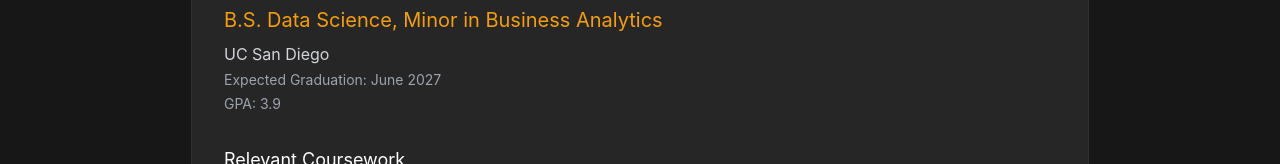
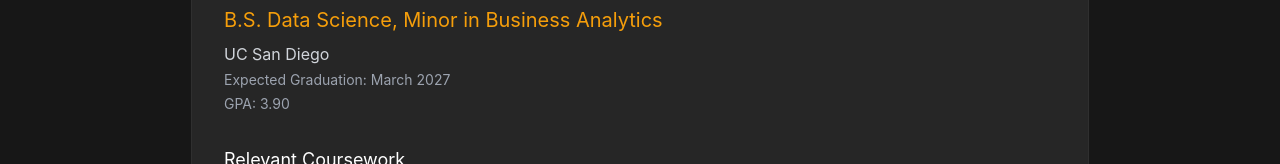
Before and after one commit to athervvidhate/portfolio, a React (Vite) app: page / in a window 1280 px wide. Both pictures are taken after a click on the button "Education & Coursework". Shown: the part 1670-1834 px from the top of the page. Built offline with nearby package versions, Linux system fonts and the light colour scheme; a web font is replaced by a local one.

Commit message:
wi26 classes, intellinum

```diff
--- a/src/Portfolio.tsx
+++ b/src/Portfolio.tsx
@@ -128,13 +128,13 @@
   const education = {
     degree: "B.S. Data Science, Minor in Business Analytics",
     school: "UC San Diego",
-    expectedGrad: "June 2027",
-    gpa: "3.9",
+    expectedGrad: "March 2027",
+    gpa: "3.90",
     relevantCourses: [
-        "Information Technology - Business Analytics (MGT 153)*",
-        "Business Analytics (MGT 151)*",
-        "Probabilistic Modeling & Machine Learning (DSC 140A)*",
-        "Recommender Systems & Web Mining (CSE 158)*",
+        "Information Technology - Business Analytics (MGT 153)",
+        "Business Analytics (MGT 151)",
+        "Probabilistic Modeling & Machine Learning (DSC 140A)",
+        "Recommender Systems & Web Mining (CSE 158)",
         "Systems for Scalable Analytics (DSC 102)",
         "Practice of Data Science (DSC 80)",
         "Theoretical Foundations of Data Science (DSC 40A/40B)",
@@ -149,9 +149,14 @@
 
   const experience = [
     {
+      title: "AI Research & Development Intern",
+      organization: "Intellinum",
+      period: "Jan 2026 - Present",
+    },
+    {
       title: "Full-Stack Developer Intern",
       organization: "Nexa Tax",
-      period: "Aug 2025 - Present",
+      period: "Aug 2025 - Dec 2025",
       description: "Delivered 95% structured data extraction accuracy in production-grade AI tax processing system with 100+ PDF documents processed through RAG pipeline, achieving structured data extraction from financial documents with 23 categories",
       description2: "Optimized computer vision pipeline achieving 60% reduction in processing time through YOLO object detection and multimodal LLM architecture for receipt/income document processing, with 100% uptime for 1000+ concurrent users.",
       description3: "Engineered scalable Flask REST API with LangChain and LangGraph state management, implementing 8+ endpoints for chatbot interaction and conversation history tracking with Postgres persistence and user session management."
@@ -181,11 +186,11 @@
       description3: "Designed and delivered an interactive Tableau dashboard analyzing member demographics, retention patterns, and growth opportunities, driving data-backed engagement initiatives."
     },
     {
-      title: "Active Member",
+      title: "Historian",
       organization: "Tau Kappa Epsilon",
       period: "Sep 2024 - Present",
       description: "Built Tau Kappa Epsilon alumni engagement portal using Next.js and React to support donations, networking, and access to chapter history for 1000+ members",
-      description2: "Implemented software development lifecycle practices including conventional commits and code review standards to ensure high code quality.",
+      description2: "Implemented software development lifecycle practices including conventional commits and code review standards to ensure high code quality."
     },
   ]
 
@@ -594,10 +599,13 @@
                       <h5 className="text-md font-medium text-orange-500 mb-3">Machine Learning & Advanced Topics</h5>
                       <div className="grid md:grid-cols-2 gap-3">
                         <div className="bg-neutral-200 dark:bg-neutral-700 rounded-md p-3">
-                          <span className="text-gray-700 dark:text-gray-300 text-sm">Probabilistic Modeling & Machine Learning (DSC 140A)*</span>
+                          <span className="text-gray-700 dark:text-gray-300 text-sm">Representation Learning (DSC 140B)*</span>
                         </div>
                         <div className="bg-neutral-200 dark:bg-neutral-700 rounded-md p-3">
-                          <span className="text-gray-700 dark:text-gray-300 text-sm">Recommender Systems & Web Mining (CSE 158)*</span>
+                          <span className="text-gray-700 dark:text-gray-300 text-sm">Probabilistic Modeling & Machine Learning (DSC 140A)</span>
+                        </div>
+                        <div className="bg-neutral-200 dark:bg-neutral-700 rounded-md p-3">
+                          <span className="text-gray-700 dark:text-gray-300 text-sm">Recommender Systems & Web Mining (CSE 158)</span>
                         </div>
                       </div>
                     </div>
@@ -605,6 +613,9 @@
                     <div className="mb-6">
                       <h5 className="text-md font-medium text-rose-500 mb-3">Mathematics</h5>
                       <div className="grid md:grid-cols-2 gap-3">
+                        <div className="bg-neutral-200 dark:bg-neutral-700 rounded-md p-3">
+                          <span className="text-gray-700 dark:text-gray-300 text-sm">Data Analysis and Inference (MATH 189)*</span>
+                        </div>
                         <div className="bg-neutral-200 dark:bg-neutral-700 rounded-md p-3">
                           <span className="text-gray-700 dark:text-gray-300 text-sm">Probability and Statistics (MATH 183)</span>
                         </div>
@@ -624,10 +635,13 @@
                       <h5 className="text-md font-medium text-amber-600 mb-3">Business Analytics</h5>
                       <div className="grid md:grid-cols-2 gap-3">
                         <div className="bg-neutral-200 dark:bg-neutral-700 rounded-md p-3">
-                          <span className="text-gray-700 dark:text-gray-300 text-sm">Information Technology - Business Analytics (MGT 153)*</span>
+                          <span className="text-gray-700 dark:text-gray-300 text-sm">Advanced Business Analytics (MGT 155)*</span>
                         </div>
                         <div className="bg-neutral-200 dark:bg-neutral-700 rounded-md p-3">
-                          <span className="text-gray-700 dark:text-gray-300 text-sm">Business Analytics (MGT 151)*</span>
+                          <span className="text-gray-700 dark:text-gray-300 text-sm">Information Technology - Business Analytics (MGT 153)</span>
+                        </div>
+                        <div className="bg-neutral-200 dark:bg-neutral-700 rounded-md p-3">
+                          <span className="text-gray-700 dark:text-gray-300 text-sm">Business Analytics (MGT 151)</span>
                         </div>
                       </div>
                     </div>
```
